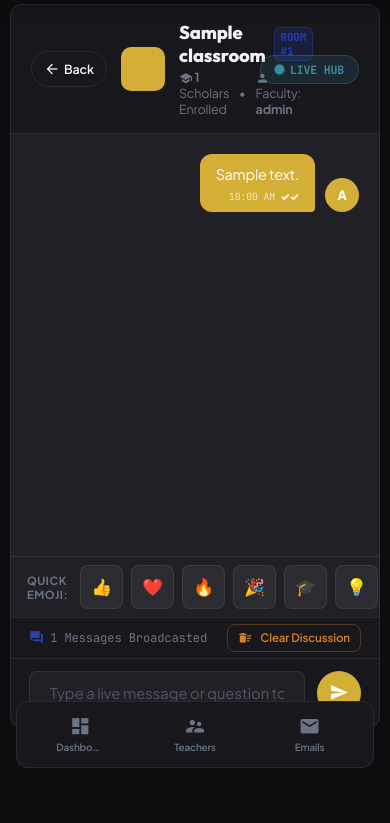
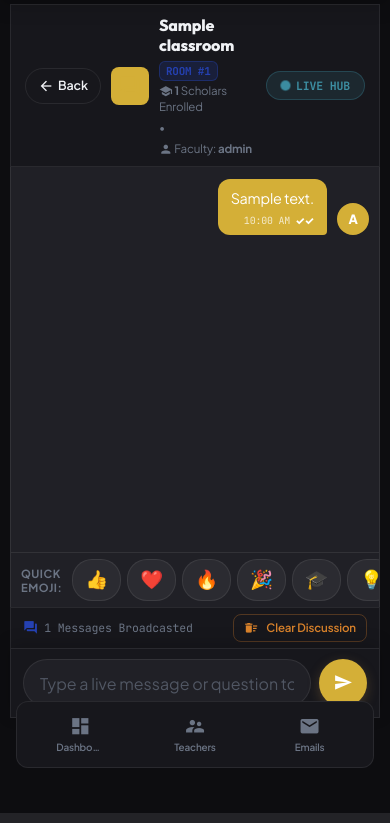
Before and after one commit to wwwvasanth507-create/campusplayer, a Flask app: page /chatroom/1 in a window 390 px wide. Shown: the part 64-887 px from the top of the page. Run offline with Flask 3, Linux system fonts and the light colour scheme; a user stored in the database is signed in; data comes from the database, SQL or seed files in the repository; tables that the repository leaves empty hold one stand-in row (values such as "Sample post"); parts of the project's set-up code (start-up, migrations or seed data) failed here and were passed over; some libraries are stand-ins or nearby versions.

Commit message:
test all

```diff
--- a/templates/chatroom.html
+++ b/templates/chatroom.html
@@ -262,6 +262,110 @@
     .type-input:focus {
         border-color: var(--secondary-color);
     }
+
+    /* Mobile Differentiated UI Improvements (< 992px) */
+    @media (max-width: 991px) {
+        .chat-wrap {
+            height: calc(100dvh - 130px - env(safe-area-inset-bottom, 0px));
+            max-width: 100%;
+            margin: 0;
+            border-radius: 0;
+        }
+
+        .chat-top-box {
+            padding: 10px 14px;
+            gap: 10px;
+            border-radius: 0;
+        }
+
+        .chat-top-av {
+            width: 38px;
+            height: 38px;
+            border-radius: 8px;
+        }
+
+        .chat-top-name {
+            font-size: 1rem;
+            flex-wrap: wrap;
+            gap: 6px;
+        }
+
+        .chat-top-sub {
+            font-size: 0.72rem;
+            gap: 6px;
+            flex-wrap: wrap;
+        }
+
+        .chat-msgs {
+            padding: 12px 10px;
+            gap: 10px;
+        }
+
+        .msg-box {
+            max-width: 86%;
+            min-width: 80px;
+        }
+
+        .msg-bub {
+            padding: 9px 13px 7px;
+            font-size: 0.88rem;
+        }
+
+        .msg-pic {
+            width: 32px;
+            height: 32px;
+        }
+
+        .emoji-ribbon {
+            padding: 6px 10px;
+            gap: 6px;
+            -webkit-overflow-scrolling: touch;
+        }
+
+        .emoji-btn {
+            padding: 6px 12px;
+            font-size: 1.15rem;
+            min-height: 42px;
+            border-radius: 20px;
+            display: inline-flex;
+            align-items: center;
+            justify-content: center;
+            touch-action: manipulation;
+        }
+
+        .chat-bar {
+            padding: 6px 12px;
+            font-size: 0.72rem;
+        }
+
+        .chat-type-box {
+            padding: 10px 12px max(10px, env(safe-area-inset-bottom));
+            gap: 8px;
+            border-radius: 0;
+            background: var(--surface);
+            position: sticky;
+            bottom: 0;
+            z-index: 10;
+            box-shadow: 0 -4px 16px rgba(0,0,0,0.2);
+        }
+
+        .type-input {
+            padding: 12px 16px;
+            font-size: 1rem; /* Prevents mobile iOS safari zoom */
+            min-height: 48px;
+            border-radius: 24px;
+        }
+
+        #sendBtn {
+            width: 48px !important;
+            height: 48px !important;
+            min-height: 48px !important;
+            min-width: 48px !important;
+            border-radius: 50% !important;
+            box-shadow: 0 4px 12px rgba(138, 106, 58, 0.4);
+            touch-action: manipulation;
+        }
+    }
 </style>
 
 <div class="chat-wrap">
@@ -399,6 +503,15 @@
     const chatBox = document.getElementById('chatMessages');
     chatBox.scrollTop = chatBox.scrollHeight;
 
+    const chatInput = document.getElementById('chatInput');
+    if (chatInput) {
+        chatInput.addEventListener('focus', () => {
+            setTimeout(() => {
+                chatBox.scrollTop = chatBox.scrollHeight;
+            }, 300);
+        });
+    }
+
     function insertEmoji(emoji) {
         const inp = document.getElementById('chatInput');
         inp.value += emoji + ' ';
--- a/test_profile_photo.py
+++ b/test_profile_photo.py
@@ -51,6 +51,8 @@ class ProfilePhotoTestCase(unittest.TestCase):
     def test_1_get_avatar_url_helper(self):
         with app.app_context():
             user = User.query.filter_by(username='pic_student').first()
+            user.avatar_url = None
+            db.session.commit()
             self.assertIsNone(user.get_avatar_url())
 
             user.avatar_url = '/static/uploads/avatars/avatar_test.png'
```
